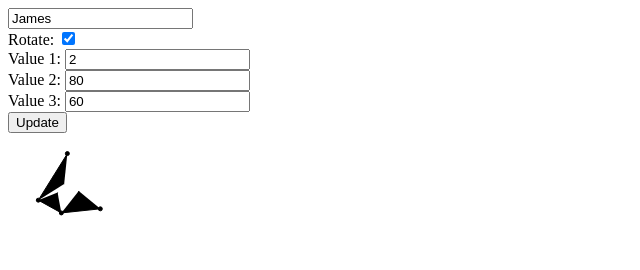
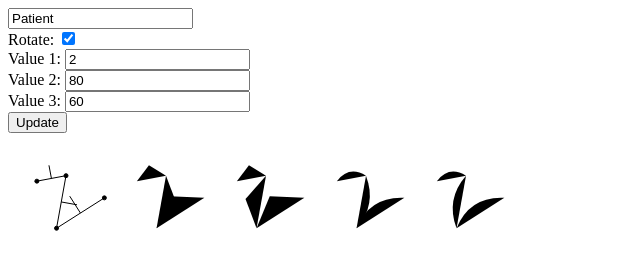
Before and after one commit to jamesjacko/glyphs1, a plain HTML site: page implementation/index.html in a window 1280 px wide. Shown: the whole page, without its empty margins (0-640 px from the left). Drawn offline with Linux system fonts and the light colour scheme.

Commit message:
curves and alternating vectors

```diff
--- a/implementation/index.html
+++ b/implementation/index.html
@@ -7,7 +7,7 @@
     <title></title>
   </head>
   <body>
-    <input type="text" name="name" value="James" id="seedValue"><br />
+    <input type="text" name="name" value="Patient" id="seedValue"><br />
     <label>Rotate: <input type="checkbox" name="name" value="rotate" id="rotate" checked></label><br />
     <label>Value 1: <input type="text" name="value0" value="2" class="value"></label><br />
     <label>Value 2: <input type="text" name="value1" value="80" class="value"></label><br />
--- a/implementation/scripts/main.js
+++ b/implementation/scripts/main.js
@@ -37,7 +37,8 @@ function draw(ctx){
   ctx.beginPath();
   ctx.clearRect(0, 0, ctx.canvas.width, ctx.canvas.height);
   var size = 80;
-  var offset = 20;
+  var offsetx = 20;
+  var offsety = 20;
   //ctx.rect(offset, offset, size, size);
   //ctx.stroke();
   var coords = initCoords(size);
@@ -51,7 +52,7 @@ function draw(ctx){
       coords[e] = rotatePoint(pivot, elem, angle);
     }
     ctx.beginPath();
-    ctx.arc(offset + coords[e].x, offset + coords[e].y, 2, 0, 2 * Math.PI, false);
+    ctx.arc(offsetx + coords[e].x, offsety + coords[e].y, 2, 0, 2 * Math.PI, false);
     ctx.fill();
     ctx.stroke();
   });
@@ -59,8 +60,8 @@ function draw(ctx){
   var midPoints = [];
 
   coords.forEach(function(elem, e){
-    var x = offset + elem.x;
-    var y = offset + elem.y;
+    var x = offsetx + elem.x;
+    var y = offsety + elem.y;
     if(e === 0){
       ctx.beginPath();
       ctx.moveTo(x, y);
@@ -91,25 +92,52 @@ function draw(ctx){
     var normValue = featureHeight * norm;
     var point = {
       x: Math.sin(midPoints[i].angle) * normValue + midPoints[i].x,
-      y: -Math.cos(midPoints[i].angle) * normValue + midPoints[i].y
+      y: -Math.cos(midPoints[i].angle) * normValue + midPoints[i].y,
+      altx: Math.sin(midPoints[i].angle) * -normValue + midPoints[i].x,
+      alty: -Math.cos(midPoints[i].angle) * -normValue + midPoints[i].y,
     }
     midPoints[i].peak = point;
     ctx.beginPath();
-    ctx.moveTo(offset + midPoints[i].x, offset + midPoints[i].y);
-    ctx.lineTo(offset + point.x, offset + point.y);
+    ctx.moveTo(offsetx + midPoints[i].x, offsety + midPoints[i].y);
+    ctx.lineTo(offsetx + point.x, offsety + point.y);
     ctx.stroke();
   }
-  drawTriangles(ctx, offset, coords, midPoints);
+  var offset = 1;
+  drawTriangles(ctx, offsetx + 100 * offset++, offsety, coords, midPoints);
+  drawTriangles(ctx, offsetx + 100 * offset++, offsety, coords, midPoints, true);
+  drawCurves(ctx, offsetx + 100 * offset++, offsety, coords, midPoints);
+  drawCurves(ctx, offsetx + 100 * offset++, offsety, coords, midPoints, true);
 }
 
-function drawTriangles(ctx, offset, coords, midPoints){
+function drawTriangles(ctx, offsetx, offsety, coords, midPoints, alternate){
   coords.forEach(function(elem, e){
     if(e !== coords.length - 1){
-      console.log(elem, e, offset);
       ctx.beginPath();
-      ctx.moveTo(offset + coords[e].x, offset + coords[e].y);
-      ctx.lineTo(offset + midPoints[e].peak.x, offset + midPoints[e].peak.y);
-      ctx.lineTo(offset + coords[e + 1].x, offset + coords[e + 1].y);
+      ctx.moveTo(offsetx + coords[e].x, offsety + coords[e].y);
+      if(e % 2 !== 0 && alternate === true)
+        ctx.lineTo(offsetx + midPoints[e].peak.altx, offsety + midPoints[e].peak.alty);
+      else
+        ctx.lineTo(offsetx + midPoints[e].peak.x, offsety + midPoints[e].peak.y);
+      ctx.lineTo(offsetx + coords[e + 1].x, offsety + coords[e + 1].y);
+      ctx.fill();
+    }
+  });
+}
+
+
+function drawCurves(ctx, offsetx, offsety, coords, midPoints, alternate){
+  coords.forEach(function(elem, e){
+    if(e !== coords.length - 1){
+      ctx.beginPath();
+      ctx.moveTo(offsetx + coords[e].x, offsety + coords[e].y);
+      if(e % 2 !== 0 && alternate === true)
+        ctx.quadraticCurveTo(offsetx + midPoints[e].peak.altx,
+          offsety + midPoints[e].peak.alty,
+          offsetx + coords[e + 1].x, offsety + coords[e + 1].y);
+      else
+        ctx.quadraticCurveTo(offsetx + midPoints[e].peak.x,
+          offsety + midPoints[e].peak.y,
+          offsetx + coords[e + 1].x, offsety + coords[e + 1].y);
       ctx.fill();
     }
   });
```
